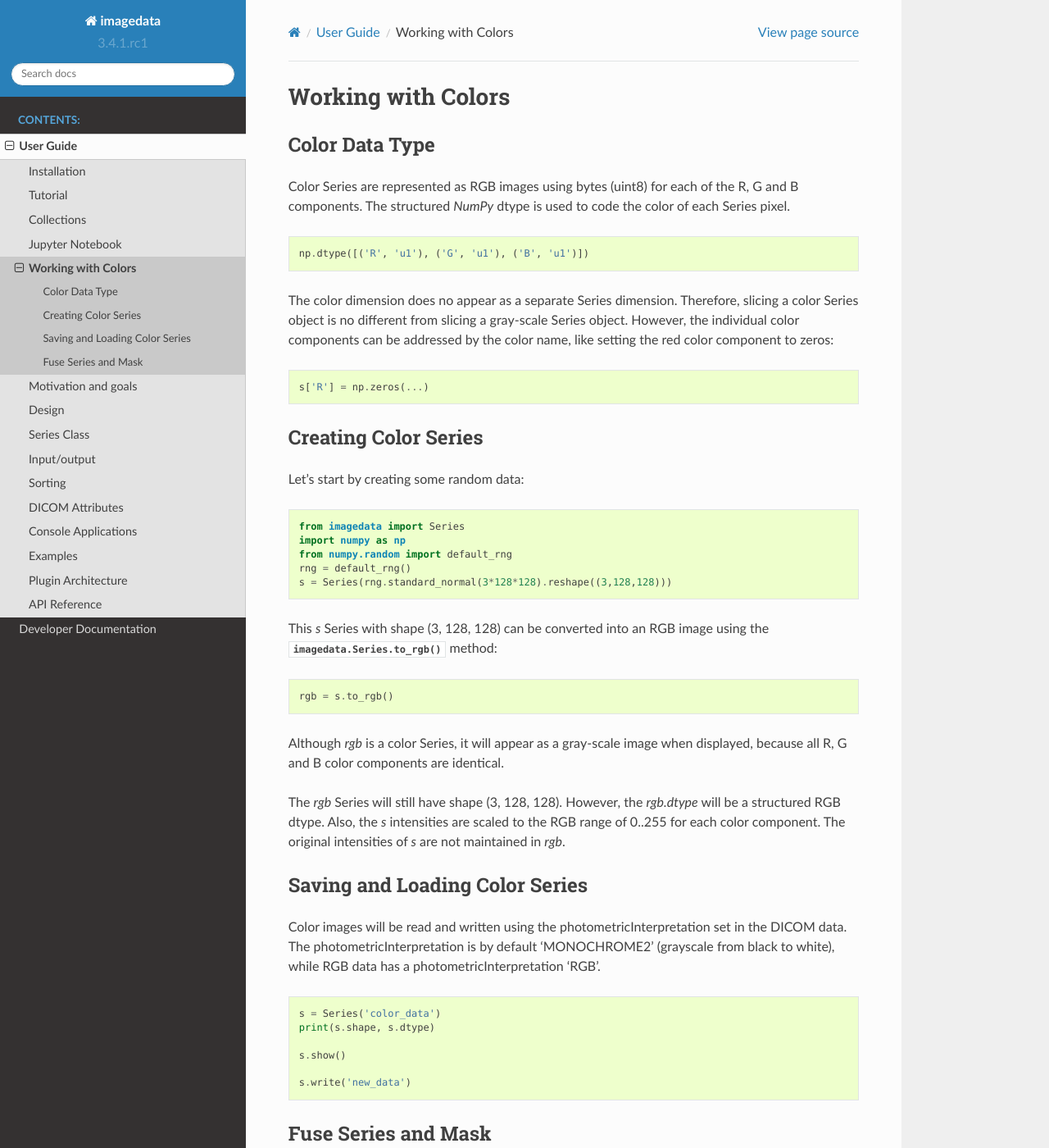
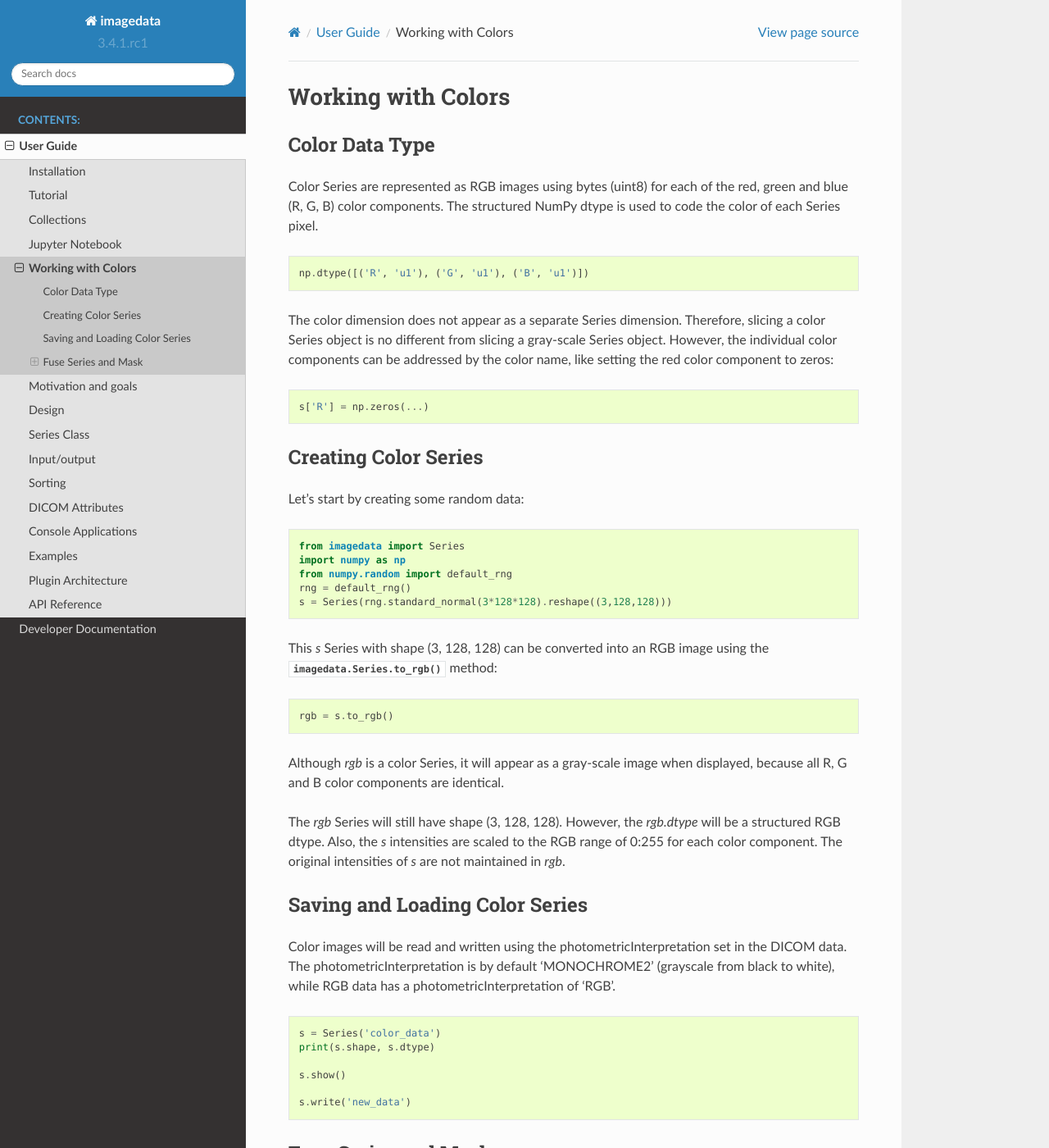
Before and after one commit to erling6232/imagedata, a Sphinx documentation site: the page built from docs/Colors.rst, in a window 1280 px wide and 1400 px high. Shown: the whole window at 82% size. Built offline with Sphinx 7.4.7 and the Read the Docs theme 2.0.0, drawn with Linux system fonts in a browser that asks for light colours; some of the changed text lies outside the part shown.

Commit message:
Updated documentation.

```diff
--- a/docs/Colors.rst
+++ b/docs/Colors.rst
@@ -7,15 +7,15 @@ Color Data Type
 ---------------
 
 Color Series are represented as RGB images using bytes (uint8) for
-each of the R, G and B components.
-The structured `NumPy` dtype is used to code the color of each
+each of the red, green and blue (R, G, B) color components.
+The structured NumPy dtype is used to code the color of each
 Series pixel.
 
 .. code-block:: python
 
     np.dtype([('R', 'u1'), ('G', 'u1'), ('B', 'u1')])
 
-The color dimension does no appear as a separate Series dimension.
+The color dimension does not appear as a separate Series dimension.
 Therefore, slicing a color Series object is no different from slicing
 a gray-scale Series object.
 However, the individual color components can be addressed by the color name, like
@@ -39,22 +39,18 @@ Let's start by creating some random data:
     s = Series(rng.standard_normal(3*128*128).reshape((3,128,128)))
 
 This `s` Series with shape (3, 128, 128) can be converted into an RGB image using
-the
-:meth:`imagedata.Series.to_rgb`
-method:
-
+the :meth:`imagedata.Series.to_rgb` method:
 
 .. code-block:: python
 
     rgb = s.to_rgb()
 
-Although `rgb` is a color Series, it will appear as a gray-scale image
-when displayed,
+Although `rgb` is a color Series, it will appear as a gray-scale image when displayed,
 because all R, G and B color components are identical.
 
 The `rgb` Series will still have shape (3, 128, 128).
 However, the `rgb.dtype` will be a structured RGB dtype.
-Also, the `s` intensities are scaled to the RGB range of 0..255 for each
+Also, the `s` intensities are scaled to the RGB range of 0:255 for each
 color component.
 The original intensities of `s` are not maintained in `rgb`.
 
@@ -64,7 +60,7 @@ Saving and Loading Color Series
 Color images will be read and written using the photometricInterpretation
 set in the DICOM data.
 The photometricInterpretation is by default 'MONOCHROME2' (grayscale from black to white),
-while RGB data has a photometricInterpretation 'RGB'.
+while RGB data has a photometricInterpretation of 'RGB'.
 
 .. code-block:: python
 
@@ -78,16 +74,16 @@ while RGB data has a photometricInterpretation 'RGB'.
 Fuse Series and Mask
 --------------------
 
-The
-:meth:`imagedata.Series.fuse_mask`
+The :meth:`imagedata.Series.fuse_mask`
 method will fuse an original series with a mask.
+An `alpha` parameter determines the blending between the original image and the mask.
 
 The mask can be binary or variable:
 
   * A binary mask will be gaussian filtered to disperse the edges, and
-    overlayed on the original series in red color.
+    overloaded on the original series in red color.
   * A variable mask is converted to a color mask using a color map (by default 'magma').
-    This color mask is overlayed on the original series.
+    This color mask is overloaded on the original series.
 
 .. code-block:: python
 
@@ -96,16 +92,19 @@ The mask can be binary or variable:
     fused = s.fuse_mask(mask)
     fused.show()
 
-When to blend the original series:
+When to blend the original series
+"""""""""""""""""""""""""""""""""
 
 By default, fuse_mask() will not blend the original series.
-When using `blend=True`, the original series intensity will be reduced to alpha, while
-the mask is show at (1-alpha).
+When using `blend=True`, the original series intensity will be reduced to alpha level,
+while the mask is shown at (1-alpha).
 
 The fuse_mask result with and without blending is shown in :numref:`fuse_mask_blend_figure`:
 
 .. figure:: fuse_mask_blend.png
    :name: fuse_mask_blend_figure
 
+   Example results of :meth:`imagedata.Series.fuse_mask`.
+
    Original image: upper left; variable "perfusion mask": upper right;
    fused image without blending: lower left; fused image with blending: lower right.
```
